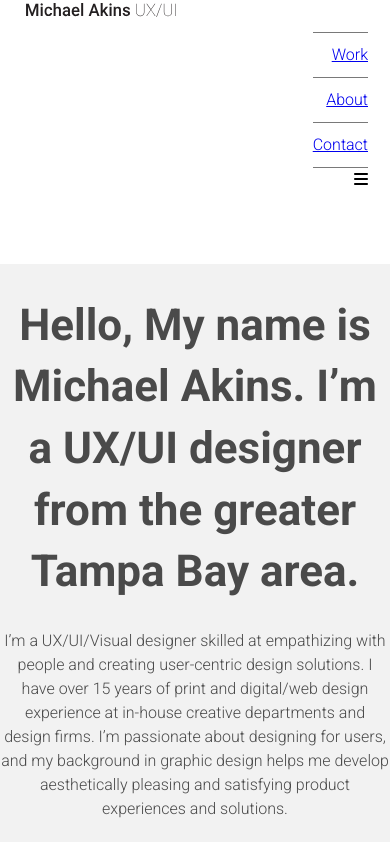
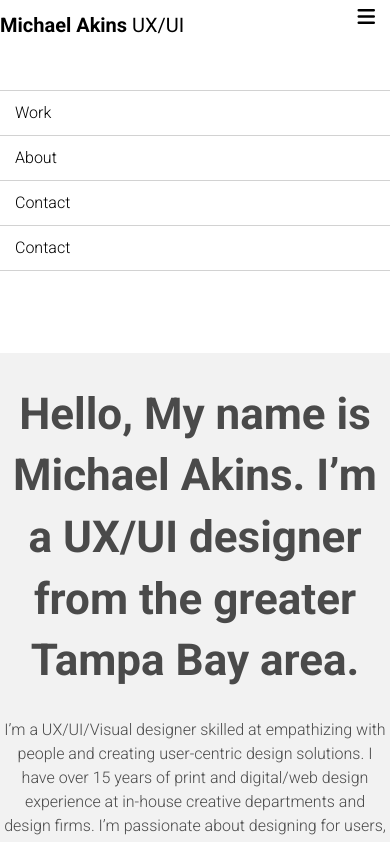
Before and after one commit to michael727813/portfolio-website, a plain HTML site: page index.html in a window 390 px wide. Both pictures are taken after a click on the link 361 px from the left and 31 px from the top of the page. Shown: the top 842 px of the page. Drawn offline with nearby package versions, Linux system fonts and the light colour scheme.

Commit message:
Menu update

```diff
--- a/css/style.css
+++ b/css/style.css
@@ -1,12 +1,75 @@
 body {
-    background-color: #ffffff;
     font-family: 'roboto', sans-serif;
     font-size: 16px;
     font-weight: 300;
     line-height: 1.5;
     color: #4a4a4a;
   }
+  .logo {
+    max-width: 150px;
+    font-size: 20px;
+    color: #000;
+    text-decoration: none;
+    font-weight: 500;
+    line-height: 2.5em;
 
+  }
+
+  nav {
+    display: inline-block;
+    width: 100%;
+    color: #000000
+  }
+
+  nav > ul {
+    list-style-type: none;
+    padding: 0;
+    color: #000000
+  }
+
+  nav > ul > li {
+    display: inline-block;
+    list-style-type: none;
+    padding: 0;
+    color: #000000
+  }
+
+  nav > ul > li > a {
+    display: inline-block;
+    padding: 0 15px;
+    color: #000000;
+    text-decoration: none;
+  }
+
+  .navtoggle li:not(:last-child) {
+    display: none;
+  }
+
+  .navtoggle, .navtoggle.responsive {
+    position: relative;
+  }
+
+  /* our hamburger menu */
+  .navtoggle li .icon {
+    position: absolute;
+    right: 0;
+    top: 2px;
+    font-size: 20px;
+  }
+
+  .navtoggle.responsive nav {
+    padding: 24px 0 0;
+  }
+
+  .navtoggle.responsive li  {
+    display: block;
+    padding: 10px 0;
+    border-top: 1px solid rgba(165, 165, 165, 0.5);
+  }
+
+  .navtoggle.responsive li:last-child {
+    padding: 0 0 10px;
+  }
   h1, h2, h3, h4 {
     line-height: 1.4;
   }
@@ -147,11 +210,6 @@ a:focus {
     display: block;
   }
 
-  .logo {
-    max-width: 150px;
-    display: inline-block;
-  }
-
   #contact {
     padding-top: 16px;
     margin-top: 48px;
@@ -173,41 +231,6 @@ a:focus {
     display: flex;
   }
 
-  nav > ul {
-    list-style-type: none;
-    padding: 0;
-  }
-
-  .navtoggle li:not(:last-child) {
-    display: none;
-  }
-
-  .navtoggle {
-    position: relative;
-  }
-
-  .navtoggle li .menuicon {
-    position: absolute;
-    right: 0;
-    top: 2px;
-    font-size: 20px;
-  }
-
-  .navtoggle.responsive nav {
-    padding: 12px 0 0;
-  }
-
-  .navtoggle.responsive li {
-    display: block;
-    text-align: right;
-    padding: 10px 0;
-    border-top: 1px solid #797979;
-  }
-
-  .navtoggle.responsive li:last-child {
-    padding: 0;
-  }
-
 .social-icon {
   width: 24px;
   height: 24px;
@@ -216,11 +239,6 @@ a:focus {
   color: #3f3f3f;
   }
 
-  nav {
-    width: auto;
-    float: right;
-    margin-top: 4px;
-  }
   @keyframes color-change {
     from {fill: #F58220;}
     to {fill: #03577A;}
@@ -250,15 +268,21 @@ a:focus {
 /* ==============================
 Medium devices (640px and larger)
 ================================= */
-@media only screen and (min-width: 640px) {
+@media only screen and (min-width: 641px) {
+  header {
+    text-align: unset;
+    padding: 20px 0 13px;
+  }
+
   nav {
     width: auto;
     float: right;
+    margin-top: 4px;
   }
 
   nav > ul > li {
     display: inline-block;
-    padding: 10px 24px 0;
+    position: relative;
   }
 
   .navtoggle li:not(:last-child) {
@@ -268,18 +292,9 @@ Medium devices (640px and larger)
   .navtoggle li:last-child {
     display: none;
   }
-  header {
-    text-align: unset;
-    padding: 20px;
-  }
 
   body {
     font-size: 18px;
-  }
-  nav {
-    width: auto;
-    float: center;
-    margin-top: 4px;
   }
 
   #hero span {
--- a/index.html
+++ b/index.html
@@ -15,23 +15,30 @@
 </head>
 
 <body>
+        <!--Header-->
         <header>
-		<div class="containernav">
             <div class="container">
                 <div class="navtoggle" id="myNavtoggle">
-				  <img class="logo" src="img/logo.svg" alt="Michael Akins UX/UI logo" >
-				</a>
+                    <a href="index.html" class="logo"><strong>Michael Akins</strong> UX/UI</a>
                     <nav>
                         <ul>
                             <li><a href="index.html">Work</a></li>
                             <li><a href="about.html">About</a></li>
                             <li><a href="#contact">Contact</a></li>
-						<li><a href="javascript:void(0);" class="icon" onclick="menuToggle()"><i class="fas fa-bars"></i></a></li>
+                            <li>
+                                <a href="#contact" onclick="menuToggle()">Contact</a>
+                            </li>
+                            <li>
+                                <a href="javascript:void(0);" class="icon" onclick="menuToggle()">
+                                  <i class="fas fa-bars"></i>
+                                </a>
+                              </li>
                             </ul>
                           </nav>
                         </div>
                       </div>
                     </header>
+                    <!--End Header-->
 	<main>
   		<div id="hero">
 			<div class="container">
--- a/js/scripts.js
+++ b/js/scripts.js
@@ -16,3 +16,13 @@ function menuToggle() {
       x.className = 'navtoggle';
     }
   }
+  $('#heading-text').text('How to create a hamburger menu with jQuery');
+
+function menuToggle() {
+  var x = document.getElementById('myNavtoggle');
+  if (x.className === 'navtoggle') {
+    x.className += ' responsive';
+  } else {
+    x.className = 'navtoggle';
+  }
+}
```
Also changed, not shown: about.html (+11 -4 lines), sneaker.html (+11 -6 lines). Lines whose indentation alone changed are shown as unchanged.
